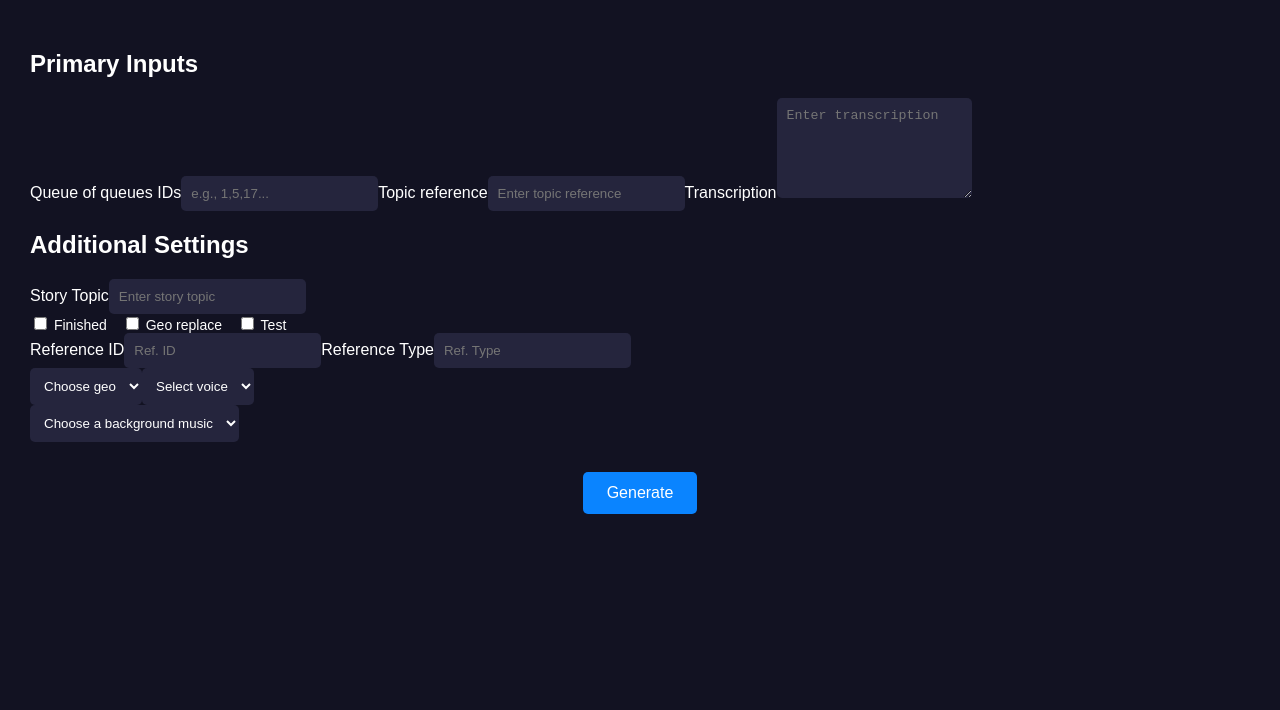
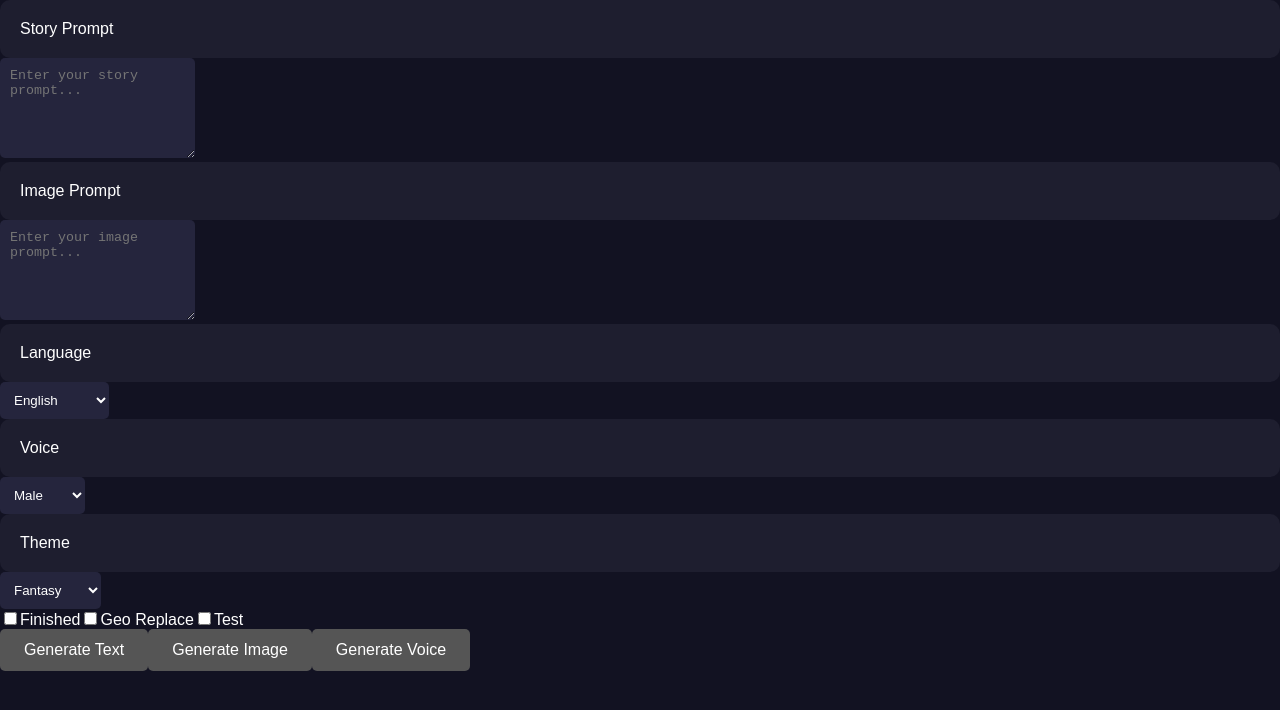
Before and after one commit to n1meli/ai-generation.assistent-n1meli, a React (Vite) app in the folder client/: page / in a window 1280 px wide. Shown: the top 710 px of the page. Built offline with nearby package versions, Linux system fonts and the light colour scheme.

Commit message:
Update App.jsx

```diff
--- a/client/src/App.jsx
+++ b/client/src/App.jsx
@@ -1,124 +1,243 @@
-import React, { useState } from 'react';
+import { useState } from 'react';
 import './App.css';
 
 function App() {
-  const [queueIds, setQueueIds] = useState('');
-  const [topicRef, setTopicRef] = useState('');
-  const [transcription, setTranscription] = useState('');
-  const [storyTopic, setStoryTopic] = useState('');
-  const [finished, setFinished] = useState(false);
+  const [prompt, setPrompt] = useState('');
+  const [imagePrompt, setImagePrompt] = useState('');
+  const [language, setLanguage] = useState('en');
+  const [voice, setVoice] = useState('male');
+  const [theme, setTheme] = useState('fantasy');
+  const [isFinished, setIsFinished] = useState(false);
   const [geoReplace, setGeoReplace] = useState(false);
-  const [test, setTest] = useState(false);
-  const [refId, setRefId] = useState('');
-  const [refType, setRefType] = useState('');
-  const [geo, setGeo] = useState('');
-  const [voice, setVoice] = useState('');
-  const [bgMusic, setBgMusic] = useState('');
+  const [isTest, setIsTest] = useState(false);
+  const [generatedText, setGeneratedText] = useState('');
+  const [generatedImage, setGeneratedImage] = useState('');
+  const [generatedAudio, setGeneratedAudio] = useState('');
   const [loading, setLoading] = useState(false);
+  const [error, setError] = useState('');
 
-  const handleSubmit = async () => {
+  const languages = [
+    { code: 'en', name: 'English' },
+    { code: 'es', name: 'Spanish' },
+    { code: 'fr', name: 'French' },
+    { code: 'de', name: 'German' },
+    { code: 'it', name: 'Italian' },
+    { code: 'pt', name: 'Portuguese' },
+    { code: 'ru', name: 'Russian' },
+    { code: 'zh', name: 'Chinese' },
+    { code: 'ja', name: 'Japanese' },
+    { code: 'ko', name: 'Korean' },
+    { code: 'ar', name: 'Arabic' },
+    { code: 'hi', name: 'Hindi' },
+    { code: 'bn', name: 'Bengali' },
+    { code: 'th', name: 'Thai' },
+    { code: 'he', name: 'Hebrew' },
+    { code: 'uk', name: 'Ukrainian' },
+  ];
+
+  const themes = ['fantasy', 'sci-fi', 'mystery', 'adventure', 'romance', 'historical'];
+
+  const handleGenerateText = async () => {
     setLoading(true);
-    const payload = {
-      queueIds,
-      topicRef,
-      transcription,
-      storyTopic,
-      finished,
-      geoReplace,
-      test,
-      refId,
-      refType,
-      geo,
-      voice,
-      bgMusic,
-    };
-
+    setError('');
     try {
-      const res = await fetch('/api/generate', {
+      const response = await fetch('/api/generate-text', {
         method: 'POST',
         headers: { 'Content-Type': 'application/json' },
-        body: JSON.stringify(payload),
+        body: JSON.stringify({ prompt, language, theme, isFinished, geoReplace, isTest }),
       });
-      const data = await res.json();
-      alert('Success: ' + JSON.stringify(data));
+      const data = await response.json();
+      if (data.error) throw new Error(data.error);
+      setGeneratedText(data.text);
     } catch (err) {
-      alert('Error generating: ' + err.message);
+      setError(err.message);
+    }
+    setLoading(false);
+  };
+
+  const handleGenerateImage = async () => {
+    setLoading(true);
+    setError('');
+    try {
+      const response = await fetch('/api/generate-image', {
+        method: 'POST',
+        headers: { 'Content-Type': 'application/json' },
+        body: JSON.stringify({ prompt: imagePrompt, language }),
+      });
+      const data = await response.json();
+      if (data.error) throw new Error(data.error);
+      setGeneratedImage(data.imageUrl);
+    } catch (err) {
+      setError(err.message);
+    }
+    setLoading(false);
+  };
+
+  const handleGenerateVoice = async () => {
+    setLoading(true);
+    setError('');
+    try {
+      const response = await fetch('/api/generate-voice', {
+        method: 'POST',
+        headers: { 'Content-Type': 'application/json' },
+        body: JSON.stringify({ text: generatedText, voice, language }),
+      });
+      const data = await response.json();
+      if (data.error) throw new Error(data.error);
+      setGeneratedAudio(data.audioUrl);
+    } catch (err) {
+      setError(err.message);
     }
     setLoading(false);
   };
 
   return (
-    <div className="container">
-      <div className="section">
-        <div className="column">
-          <h2>Primary Inputs</h2>
-          <label>Queue of queues IDs</label>
-          <input type="text" value={queueIds} onChange={(e) => setQueueIds(e.target.value)} placeholder="e.g., 1,5,17..." />
-
-          <label>Topic reference</label>
-          <input type="text" value={topicRef} onChange={(e) => setTopicRef(e.target.value)} placeholder="Enter topic reference" />
-
-          <label>Transcription</label>
-          <textarea value={transcription} onChange={(e) => setTranscription(e.target.value)} placeholder="Enter transcription" />
+    <div className="min-h-screen bg-gray-900 text-gray-100 flex flex-col items-center p-4">
+      <div className="w-full max-w-3xl space-y-6">
+        {/* Primary Inputs */}
+        <div className="space-y-4">
+          <div>
+            <label className="block text-sm font-medium mb-1">Story Prompt</label>
+            <textarea
+              className="w-full bg-gray-800 border border-gray-700 rounded-md p-2 focus:outline-none focus:ring-2 focus:ring-blue-500"
+              rows="4"
+              value={prompt}
+              onChange={(e) => setPrompt(e.target.value)}
+              placeholder="Enter your story prompt..."
+            />
+          </div>
+          <div>
+            <label className="block text-sm font-medium mb-1">Image Prompt</label>
+            <textarea
+              className="w-full bg-gray-800 border border-gray-700 rounded-md p-2 focus:outline-none focus:ring-2 focus:ring-blue-500"
+              rows="2"
+              value={imagePrompt}
+              onChange={(e) => setImagePrompt(e.target.value)}
+              placeholder="Enter your image prompt..."
+            />
+          </div>
         </div>
 
-        <div className="column">
-          <h2>Additional Settings</h2>
-          <label>Story Topic</label>
-          <input type="text" value={storyTopic} onChange={(e) => setStoryTopic(e.target.value)} placeholder="Enter story topic" />
-
-          <div className="checkboxes">
-            <label><input type="checkbox" checked={finished} onChange={() => setFinished(!finished)} /> Finished</label>
-            <label><input type="checkbox" checked={geoReplace} onChange={() => setGeoReplace(!geoReplace)} /> Geo replace</label>
-            <label><input type="checkbox" checked={test} onChange={() => setTest(!test)} /> Test</label>
+        {/* Additional Settings */}
+        <div className="space-y-4">
+          <div className="grid grid-cols-2 gap-4">
+            <div>
+              <label className="block text-sm font-medium mb-1">Language</label>
+              <select
+                className="w-full bg-gray-800 border border-gray-700 rounded-md p-2 focus:outline-none focus:ring-2 focus:ring-blue-500"
+                value={language}
+                onChange={(e) => setLanguage(e.target.value)}
+              >
+                {languages.map((lang) => (
+                  <option key={lang.code} value={lang.code}>
+                    {lang.name}
+                  </option>
+                ))}
+              </select>
+            </div>
+            <div>
+              <label className="block text-sm font-medium mb-1">Voice</label>
+              <select
+                className="w-full bg-gray-800 border border-gray-700 rounded-md p-2 focus:outline-none focus:ring-2 focus:ring-blue-500"
+                value={voice}
+                onChange={(e) => setVoice(e.target.value)}
+              >
+                <option value="male">Male</option>
+                <option value="female">Female</option>
+              </select>
+            </div>
           </div>
-
-          <label>Reference ID</label>
-          <input type="text" value={refId} onChange={(e) => setRefId(e.target.value)} placeholder="Ref. ID" />
-
-          <label>Reference Type</label>
-          <input type="text" value={refType} onChange={(e) => setRefType(e.target.value)} placeholder="Ref. Type" />
-
-          <div className="inline-selects">
-            <select value={geo} onChange={(e) => setGeo(e.target.value)}>
-              <option value="">Choose geo</option>
-              <option value="es">Spanish</option>
-              <option value="ru">Russian</option>
-              <option value="fr">French</option>
-              <option value="pt">Portuguese</option>
-              <option value="it">Italian</option>
-              <option value="de">German</option>
-              <option value="ja">Japanese</option>
-              <option value="pl">Polish</option>
-              <option value="ar">Arabic</option>
-              <option value="tr">Turkish</option>
-              <option value="ro">Romanian</option>
-              <option value="ko">Korean</option>
-              <option value="nl">Dutch</option>
-              <option value="el">Greek</option>
-              <option value="id">Indonesian</option>
-            </select>
-
-            <select value={voice} onChange={(e) => setVoice(e.target.value)}>
-              <option value="">Select voice</option>
-              <option value="female">Female</option>
-              <option value="male">Male</option>
+          <div>
+            <label className="block text-sm font-medium mb-1">Theme</label>
+            <select
+              className="w-full bg-gray-800 border border-gray-700 rounded-md p-2 focus:outline-none focus:ring-2 focus:ring-blue-500"
+              value={theme}
+              onChange={(e) => setTheme(e.target.value)}
+            >
+              {themes.map((t) => (
+                <option key={t} value={t}>
+                  {t.charAt(0).toUpperCase() + t.slice(1)}
+                </option>
+              ))}
             </select>
           </div>
+          <div className="flex space-x-4">
+            <label className="flex items-center">
+              <input
+                type="checkbox"
+                className="mr-2"
+                checked={isFinished}
+                onChange={(e) => setIsFinished(e.target.checked)}
+              />
+              Finished
+            </label>
+            <label className="flex items-center">
+              <input
+                type="checkbox"
+                className="mr-2"
+                checked={geoReplace}
+                onChange={(e) => setGeoReplace(e.target.checked)}
+              />
+              Geo Replace
+            </label>
+            <label className="flex items-center">
+              <input
+                type="checkbox"
+                className="mr-2"
+                checked={isTest}
+                onChange={(e) => setIsTest(e.target.checked)}
+              />
+              Test
+            </label>
+          </div>
+        </div>
 
-          <select value={bgMusic} onChange={(e) => setBgMusic(e.target.value)}>
-            <option value="">Choose a background music</option>
-            <option value="calm">Calm</option>
-            <option value="dramatic">Dramatic</option>
-            <option value="romantic">Romantic</option>
-          </select>
+        {/* Buttons */}
+        <div className="flex space-x-4">
+          <button
+            className="bg-blue-600 hover:bg-blue-700 text-white font-medium py-2 px-4 rounded-md disabled:opacity-50"
+            onClick={handleGenerateText}
+            disabled={loading || !prompt}
+          >
+            Generate Text
+          </button>
+          <button
+            className="bg-blue-600 hover:bg-blue-700 text-white font-medium py-2 px-4 rounded-md disabled:opacity-50"
+            onClick={handleGenerateImage}
+            disabled={loading || !imagePrompt}
+          >
+            Generate Image
+          </button>
+          <button
+            className="bg-blue-600 hover:bg-blue-700 text-white font-medium py-2 px-4 rounded-md disabled:opacity-50"
+            onClick={handleGenerateVoice}
+            disabled={loading || !generatedText}
+          >
+            Generate Voice
+          </button>
         </div>
-      </div>
 
-      <div className="actions">
-        <button onClick={handleSubmit} disabled={loading}>
-          {loading ? 'Generating...' : 'Generate'}
-        </button>
+        {/* Outputs */}
+        {error && <div className="text-red-500">{error}</div>}
+        {loading && <div className="text-gray-400">Loading...</div>}
+        {generatedText && (
+          <div className="mt-6">
+            <h3 className="text-lg font-medium">Generated Story</h3>
+            <div className="bg-gray-800 p-4 rounded-md">{generatedText}</div>
+          </div>
+        )}
+        {generatedImage && (
+          <div className="mt-6">
+            <h3 className="text-lg font-medium">Generated Image</h3>
+            <img src={generatedImage} alt="Generated" className="w-full rounded-md" />
+          </div>
+        )}
+        {generatedAudio && (
+          <div className="mt-6">
+            <h3 className="text-lg font-medium">Generated Audio</h3>
+            <audio controls src={generatedAudio} className="w-full" />
+          </div>
+        )}
       </div>
     </div>
   );
```
